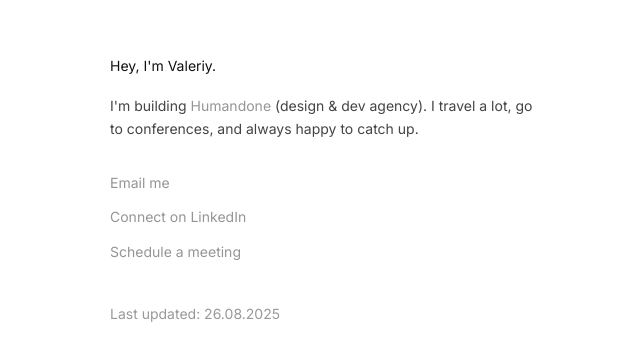
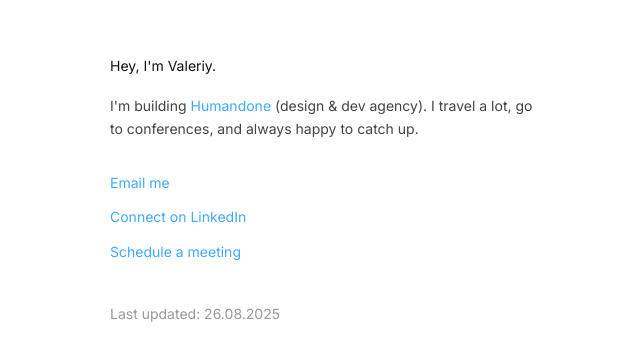
Before and after one commit to vysotski-v/vysotski, a plain HTML site: page index.html in a window 1280 px wide. Shown: the part 192-553 px from the top of the page, without its empty margins (314-954 px from the left). Drawn offline with Linux system fonts and the light colour scheme.

Commit message:
Link color

```diff
--- a/index.html
+++ b/index.html
@@ -86,7 +86,7 @@
       position: relative;
       font-size: 14px;
       font-weight: 400;
-      color: #959596;
+      color: #41AAFF;
       text-decoration: none;
       transition: all 0.3s ease;
       background: none;
```
